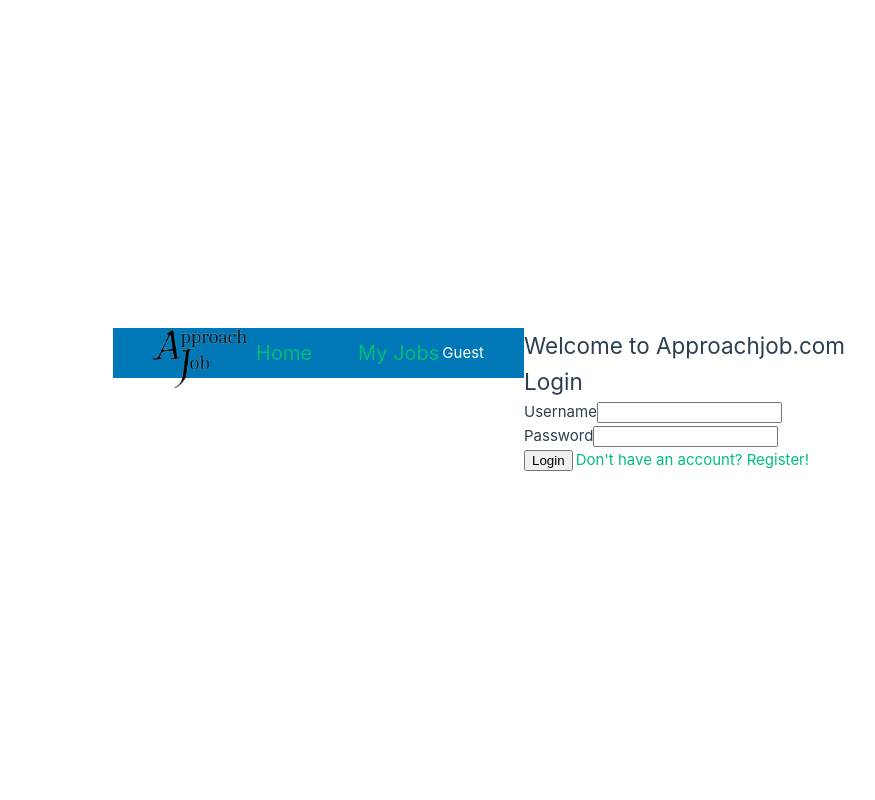
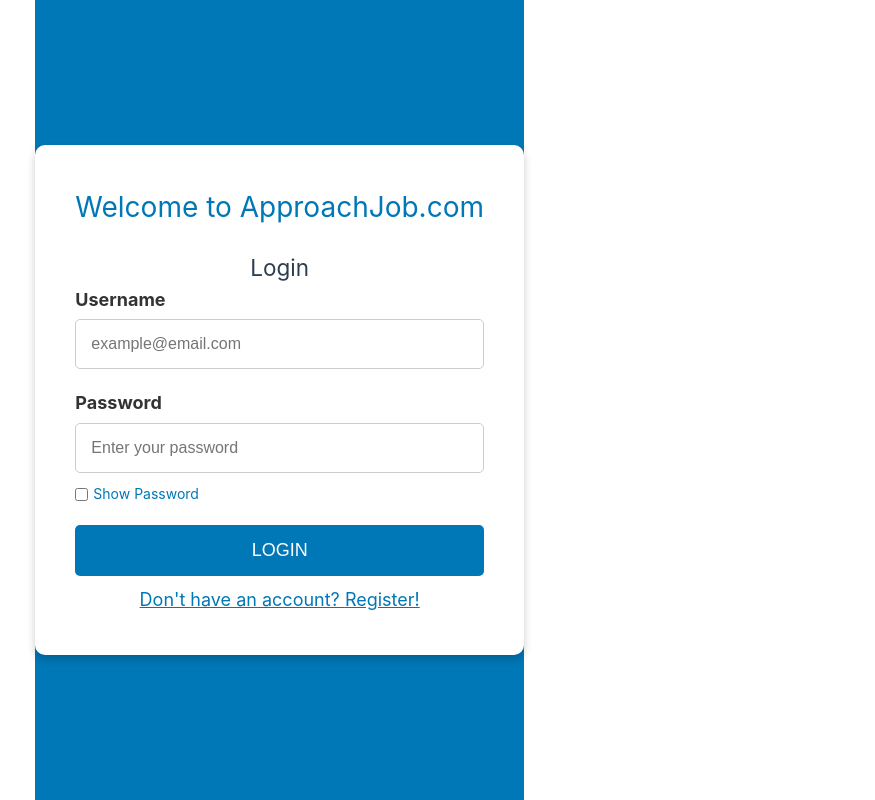
Before and after one commit to Faizan-2003/Job-Portal-FrontEnd, a Vue app in the folder Job-Portal-FrontEnd/: page / in a window 1280 px wide. Shown: the whole page, without its empty margins (116-991 px from the left). Built offline with nearby package versions, Linux system fonts and the light colour scheme.

Commit message:
Login page

```diff
--- a/Job-Portal-FrontEnd/package.json
+++ b/Job-Portal-FrontEnd/package.json
@@ -9,6 +9,7 @@
     "preview": "vite preview"
   },
   "dependencies": {
+    "@fortawesome/fontawesome-free": "^6.7.2",
     "pinia": "^2.1.7",
     "vue": "^3.4.21"
   },
--- a/Job-Portal-FrontEnd/src/App.vue
+++ b/Job-Portal-FrontEnd/src/App.vue
@@ -1,18 +1,36 @@
 <template>
-  <navigation />
-  <router-view />
+    <div>
+        <!-- Conditionally render the header -->
+        <navigation v-if="showHeader" />
+        <router-view />
+    </div>
 </template>
 
 <script>
-import Navigation from './components/header.vue'
+import { computed } from "vue";
+import { useRoute } from "vue-router";
+import Navigation from "./components/header.vue";
 
 export default {
-  name: "App",
-  components: {
-    Navigation
-  },
+    name: "App",
+    components: {
+        Navigation,
+    },
+    setup() {
+        const route = useRoute();
+
+        const showHeader = computed(() => {
+            return !["/", "/register"].includes(route.path);
+        });
+
+        return { showHeader };
+    },
 };
 </script>
-
 <style>
+* {
+    margin: 0;
+    padding: 0;
+    box-sizing: border-box;
+}
 </style>
--- a/Job-Portal-FrontEnd/src/components/Login.vue
+++ b/Job-Portal-FrontEnd/src/components/Login.vue
@@ -1,21 +1,11 @@
 <template>
-    <section>
-        <div class="container-fluid">
-            <div class="row">
-                <div
-                    class="col-md-6 d-flex align-items-center justify-content-center"
-                >
-                    <div class="text-center">
-                        <h1 class="welcome-text">Welcome to Approachjob.com</h1>
+    <section class="login-page">
+        <div class="container">
+            <div class="welcome-text">
+                <h1>Welcome to ApproachJob.com</h1>
             </div>
-                </div>
-                <div
-                    class="col-md-6 d-flex align-items-center justify-content-center"
-                >
-                    <div
-                        class="login-form d-flex flex-column justify-content-center"
-                    >
-                        <h2 class="text-center"><strong>Login</strong></h2>
+            <div class="login-container">
+                <h1 class="text-center"><strong>Login</strong></h1>
                 <form @submit.prevent="validateLogin">
                     <div class="mb-3">
                         <label for="inputUsername" class="form-label"
@@ -26,6 +16,7 @@
                             id="inputUsername"
                             type="text"
                             class="form-control"
+                            placeholder="example@email.com"
                             required
                         />
                         <div v-if="errors.username" class="text-danger">
@@ -36,13 +27,26 @@
                         <label for="inputPassword" class="form-label"
                             >Password</label
                         >
+                        <div class="password-container">
                             <input
                                 v-model="password"
+                                :type="showPassword ? 'text' : 'password'"
                                 id="inputPassword"
-                                    type="password"
                                 class="form-control"
+                                placeholder="Enter your password"
                                 required
                             />
+                        </div>
+                        <div class="show-password-toggle">
+                            <input
+                                type="checkbox"
+                                id="showPasswordCheckbox"
+                                v-model="showPassword"
+                            />
+                            <label for="showPasswordCheckbox"
+                                >Show Password</label
+                            >
+                        </div>
                         <div v-if="errors.password" class="text-danger">
                             {{ errors.password }}
                         </div>
@@ -51,19 +55,18 @@
                         type="submit"
                         class="btn btn-primary btn-lg btn-block"
                     >
-                                Login
+                        LOGIN
                     </button>
                     <router-link
                         to="/register"
                         class="btn btn-link btn-lg btn-block"
-                                >Don't have an account? Register!</router-link
                     >
+                        Don't have an account? <strong>Register!</strong>
+                    </router-link>
                     <div v-if="errors.other" class="text-danger mt-3">
                         {{ errors.other }}
                     </div>
                 </form>
-                    </div>
-                </div>
             </div>
         </div>
     </section>
@@ -71,7 +74,6 @@
 
 <script>
 import $axios from "../axiosInstance.js";
-import { useRouter } from "vue-router";
 
 export default {
     name: "Login",
@@ -79,6 +81,7 @@
         return {
             username: "",
             password: "",
+            showPassword: false,
             errors: {
                 username: null,
                 password: null,
@@ -87,6 +90,10 @@
         };
     },
     methods: {
+        togglePasswordVisibility() {
+            this.showPassword = !this.showPassword;
+            console.log("showPassword:", this.showPassword); // Debug toggle state
+        },
         async validateLogin() {
             this.errors = { username: null, password: null, other: null };
             try {
@@ -97,17 +104,13 @@
 
                 console.log(response);
 
-                // Handle successful login
                 if (response.status === 200 && response.data.token) {
-                    // Store token and username in session storage
                     sessionStorage.setItem("token", response.data.token);
                     sessionStorage.setItem("userName", response.data.userEmail);
-
                     this.$router.push("/home");
                     return;
                 }
             } catch (error) {
-                // Handle errors
                 if (
                     error.response &&
                     error.response.data &&
@@ -122,6 +125,129 @@
     },
 };
 </script>
+
 <style scoped>
-/* Your CSS styles */
+.login-page {
+    background-color: #0077b6;
+    height: 100vh;
+    display: flex;
+    justify-content: center;
+    align-items: center;
+}
+
+.container {
+    background-color: #ffffff;
+    padding: 40px;
+    border-radius: 10px;
+    box-shadow: 0 4px 8px rgba(0, 0, 0, 0.2);
+    width: 100%;
+    max-width: 500px;
+    text-align: center;
+    margin: 0;
+    box-sizing: border-box;
+}
+
+.welcome-text h1 {
+    color: #0077b6;
+    font-size: 28px;
+    margin-bottom: 20px;
+}
+
+.form-label {
+    font-weight: bold;
+    color: #333;
+    text-align: left;
+    display: block;
+    margin-bottom: 5px;
+    font-size: 18px;
+}
+
+.form-control {
+    padding: 15px;
+    margin-bottom: 20px;
+    border: 1px solid #ccc;
+    border-radius: 5px;
+    font-size: 16px;
+    width: 100%;
+}
+
+.password-container {
+    position: relative;
+    margin-bottom: 10px;
+}
+
+.show-password-toggle {
+    display: flex;
+    align-items: center;
+    font-size: 14px;
+    margin-top: -20px;
+    margin-bottom: 20px;
+    color: #0077b6;
+    justify-content: flex-start;
+}
+
+.show-password-toggle input[type="checkbox"] {
+    margin-right: 5px;
+    cursor: pointer;
+}
+
+.show-password-toggle label {
+    cursor: pointer;
+}
+
+.toggle-password {
+    position: absolute;
+    right: 10px;
+    top: 45%;
+    transform: translateY(-50%);
+    background: none;
+    border: none;
+    color: #0077b6;
+    font-size: 18px;
+    cursor: pointer;
+    display: flex;
+    align-items: center;
+    justify-content: center;
+    height: 100%;
+}
+
+.toggle-password i {
+    pointer-events: none;
+}
+
+.toggle-password:hover {
+    text-decoration: none;
+}
+
+.btn-primary {
+    background-color: #0077b6;
+    border: none;
+    padding: 15px 20px;
+    border-radius: 5px;
+    color: #fff;
+    font-size: 18px;
+    cursor: pointer;
+    width: 100%;
+    margin-bottom: 10px;
+}
+
+.btn-primary:hover {
+    background-color: #005f8a;
+}
+
+.btn-link {
+    color: #0077b6;
+    text-decoration: underline;
+    font-size: 18px;
+}
+
+.btn-link:hover {
+    color: hsl(281, 100%, 27%);
+}
+
+.text-danger {
+    color: #dc3545;
+    font-size: 14px;
+    margin-top: -10px;
+}
 </style>
--- a/Job-Portal-FrontEnd/src/components/header.vue
+++ b/Job-Portal-FrontEnd/src/components/header.vue
@@ -52,6 +52,13 @@
 };
 </script>
 <style scoped>
+body {
+    margin: 0;
+    padding: 0;
+    box-sizing: border-box;
+}
+
+/* Header styles */
 .header {
     background-color: #0077b6;
     color: #fff;
@@ -60,38 +67,53 @@
     justify-content: space-between;
     align-items: center;
     height: 50px;
+    margin: 0; /* Remove any margin around the header */
+    width: 100%; /* Ensure the header spans the full width */
+    position: fixed; /* Keep the header fixed at the top */
+    top: 0;
+    left: 0;
 }
+
+/* Logo styles */
 .logo {
     width: 100px;
     height: auto;
 }
+
+/* User dropdown styles */
 .user-dropdown {
     position: relative;
     cursor: pointer;
 }
+
 .user-dropdown-content {
     display: none;
     position: absolute;
-    background-color: #ffffff; /* Changed background color */
+    background-color: #ffffff;
     min-width: 100px;
-    box-shadow: 0 8px 16px 0 rgba(0, 0, 0, 0.2); /* Improved shadow */
+    box-shadow: 0 8px 16px 0 rgba(0, 0, 0, 0.2);
     z-index: 1;
-    top: 20px; /* Adjusted dropdown position */
+    top: 20px;
     right: 0;
-    border-radius: 5px; /* Rounded corners */
+    border-radius: 5px;
     padding: 10px;
 }
+
 .user-dropdown:hover .user-dropdown-content {
     display: block;
 }
+
+/* Menu styles */
 .menu {
     display: flex;
 }
+
 .menu-item {
     margin-right: 40px;
     cursor: pointer;
     font-size: 20px;
 }
+
 .menu-item:last-child {
     margin-right: 0;
 }
--- a/Job-Portal-FrontEnd/src/main.js
+++ b/Job-Portal-FrontEnd/src/main.js
@@ -4,6 +4,8 @@
 import App from "./App.vue";
 import router from "./router";
 import { createPinia } from "pinia";
+import "@fortawesome/fontawesome-free/css/all.css";
+import "@fortawesome/fontawesome-free/js/all.js";
 
 const app = createApp(App);
 const pinia = createPinia();
```
Also changed, not shown: 1 other file (tests, documents, lock files or other folders). Lines whose indentation alone changed are shown as unchanged.
